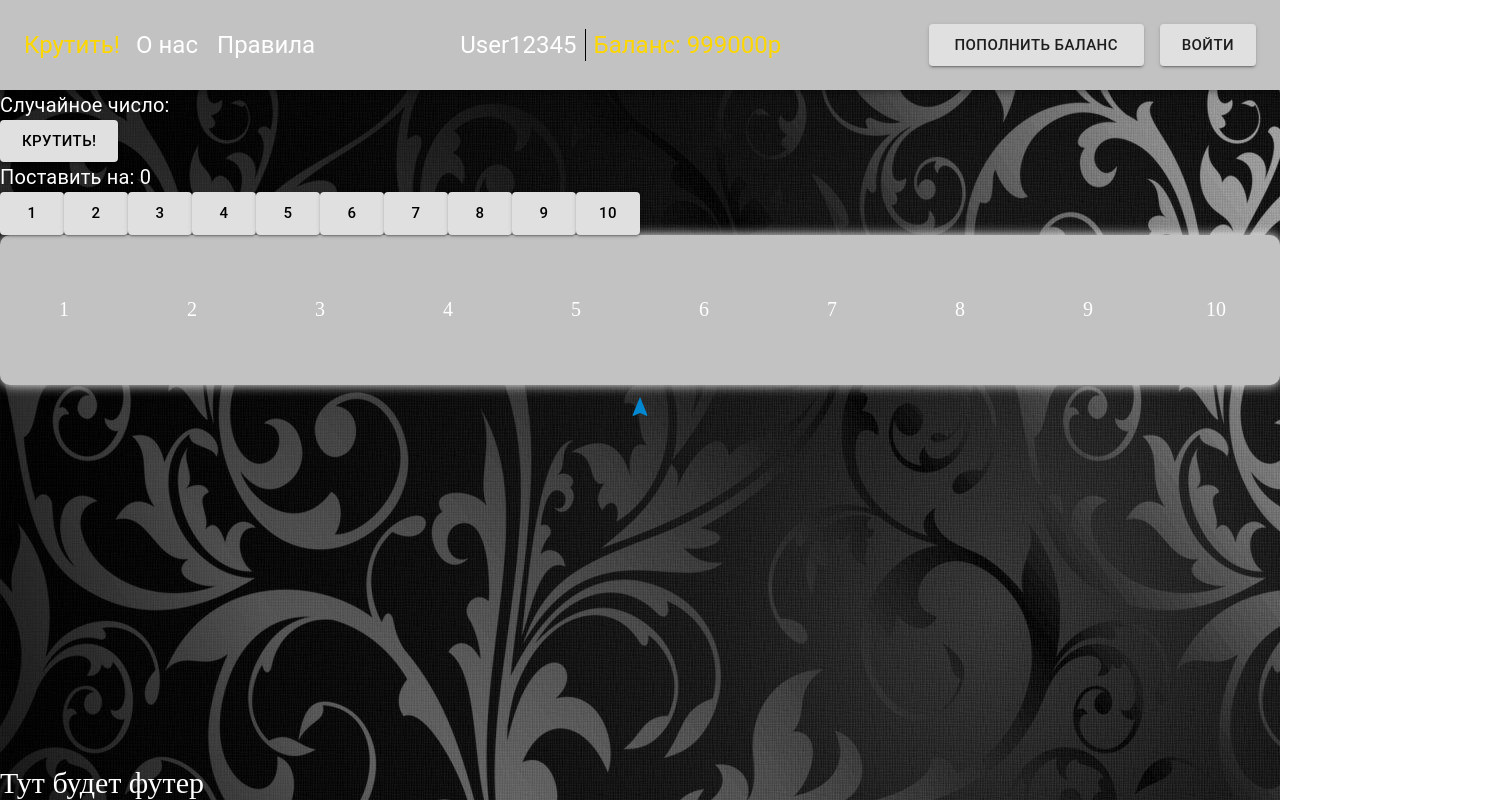
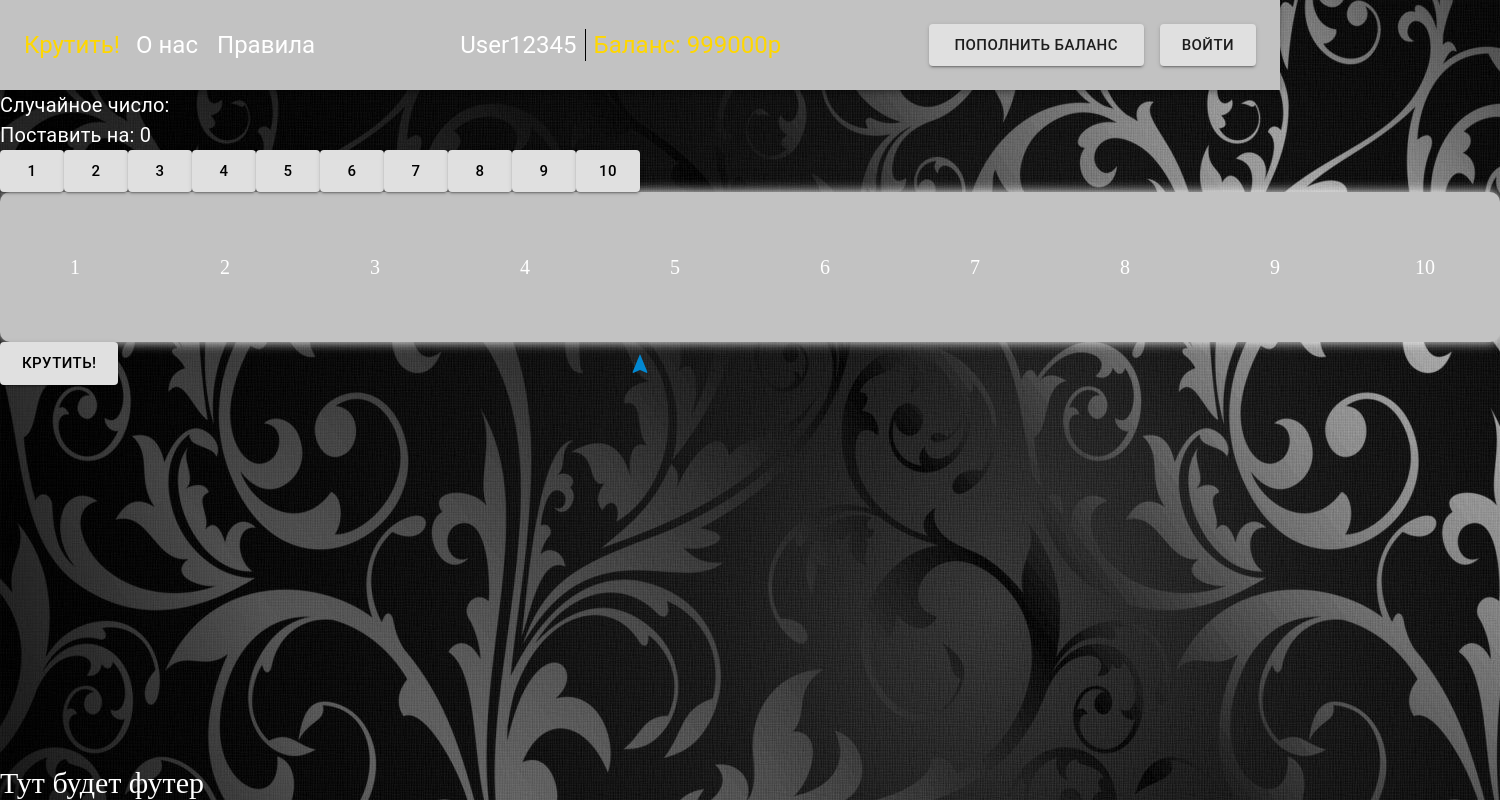
Before and after one commit to suba177/casino-pet-project, a React (Vite) app: page / in a window 1280 px wide. Shown: the whole page, 1500 px wide, since content can reach past the window. Built offline with nearby package versions, Linux system fonts and the light colour scheme.

Commit message:
working code

```diff
--- a/src/App.tsx
+++ b/src/App.tsx
@@ -1,7 +1,7 @@
 import { Routes, Route, Navigate } from "react-router-dom";
 import "./style/index.css";
 import "./style/reset.css";
-import Wheel from "./components/Wheel";
+import Roulette from "./components/Roulette";
 import Layout from "./components/Layout";
 import About from "./components/About";
 import Rules from "./components/Rules";
@@ -10,7 +10,7 @@ export default function App() {
   return (
     <Routes>
       <Route path="/" element={<Layout />}>
-        <Route index element={<Wheel />} />
+        <Route index element={<Roulette />} />
         <Route path="about" element={<About />} />
         <Route path="rules" element={<Rules />} />
       </Route>
--- a/src/components/Wheel.tsx
+++ b/src/components/Roulette.tsx
@@ -2,12 +2,14 @@ import { useDispatch, useSelector } from "react-redux";
 import Button from "@mui/material/Button";
 import { Typography } from "@mui/material";
 import NavigationIcon from "@mui/icons-material/Navigation";
+import { useRef, useEffect } from "react";
 
-export default function Wheel() {
+export default function Roulette() {
   const dispatch = useDispatch();
   const value = useSelector((state) => state.casinoReducer.value);
   const betValue = useSelector((state) => state.casinoReducer.betValue);
   const betButton = [1, 2, 3, 4, 5, 6, 7, 8, 9, 10];
+  const listRef = useRef(null);
 
   const getInteger = () => {
     const randomInteger = () => {
@@ -16,7 +18,11 @@ export default function Wheel() {
       const rand = min + Math.random() * (max + 1 - min);
       return Math.floor(rand);
     };
+
     dispatch({ type: "GET_INTEGER", payload: randomInteger() });
+    const elem = document.querySelector("ul");
+    const move = -1500;
+    elem.style.left = move + "px";
   };
 
   const getBetNum = (item) => {
@@ -28,14 +34,7 @@ export default function Wheel() {
       <Typography sx={{ color: "white", fontSize: "20px" }}>
         Cлучайное число: {value}
       </Typography>
-      <Button
-        onClick={() => getInteger()}
-        color="inherit"
-        size="large"
-        variant="contained"
-      >
-        Крутить!
-      </Button>
+
       <Typography sx={{ color: "white", fontSize: "20px" }}>
         Поставить на: {betValue}
       </Typography>
@@ -62,7 +61,8 @@ export default function Wheel() {
           }}
           color="info"
         />
-        <div className="scopeHidden">
+      </div>
+      <div className="numbers">
         <ul style={{ color: "white", fontSize: "20px" }}>
           <li>1</li>
           <li>2</li>
@@ -76,7 +76,14 @@ export default function Wheel() {
           <li>10</li>
         </ul>
       </div>
-      </div>
+      <Button
+        onClick={() => getInteger()}
+        color="inherit"
+        size="large"
+        variant="contained"
+      >
+        Крутить!
+      </Button>
     </>
   );
 }
--- a/src/style/index.css
+++ b/src/style/index.css
@@ -30,7 +30,7 @@ footer {
   justify-content: center;
 }
 
-.roulette > .scopeHidden {
+.numbers {
   overflow: hidden;
   width: 1500px;
   height: 150px;
@@ -39,11 +39,15 @@ footer {
   box-shadow: 0px 0px 12px rgb(255, 255, 255);
 }
 
-.scopeHidden > ul {
-  display: flex;
+.numbers > ul {
+  overflow: hidden;
+  position: relative;
+  left: 0;
+  display: inline-flex;
+  transition: left 3s ease;
 }
 
-.scopeHidden > ul > li {
+.numbers > ul > li {
   display: flex;
   justify-content: center;
   align-items: center;
```
Lines whose indentation alone changed are shown as unchanged.
